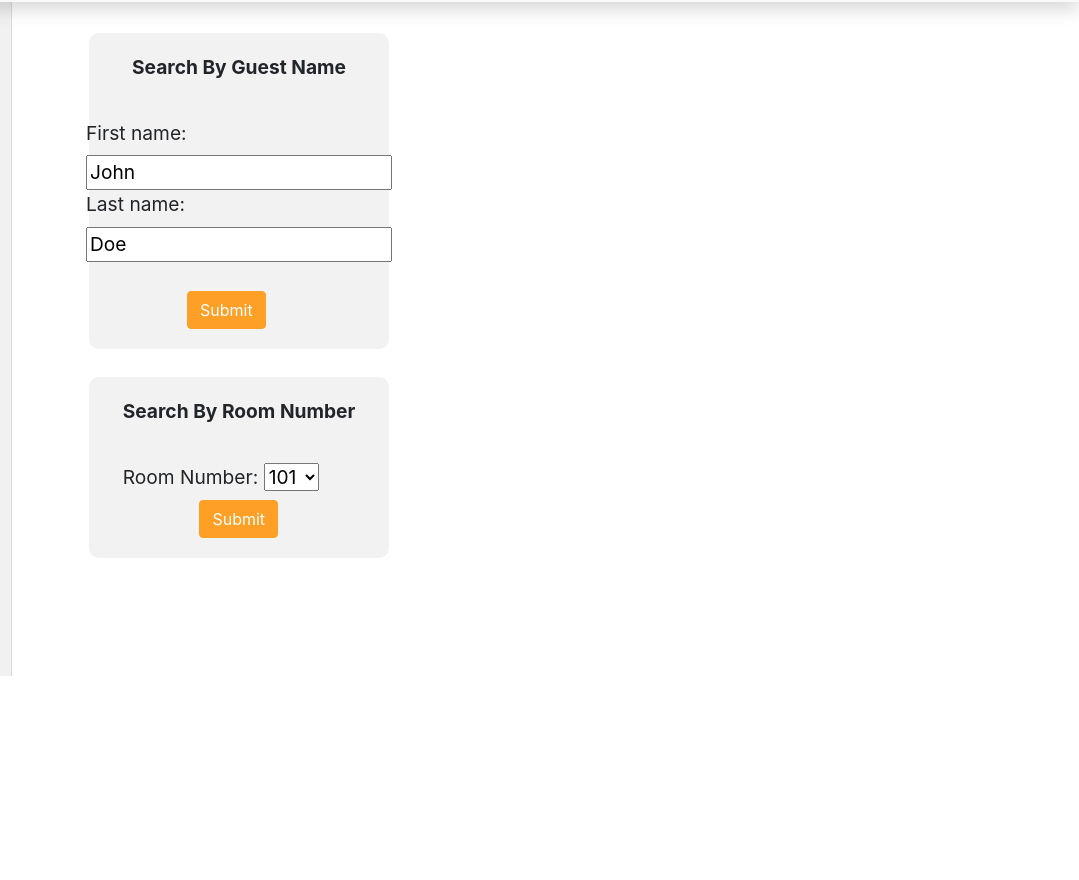
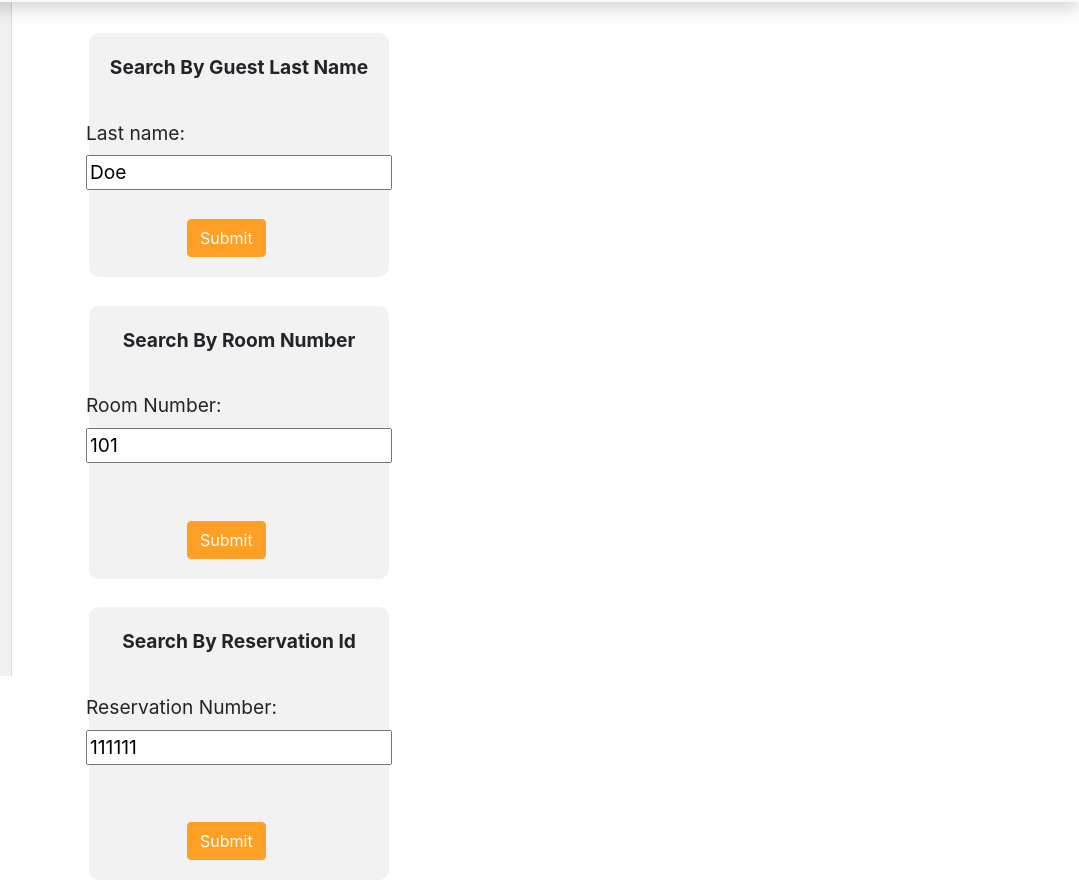
Before and after one commit to loganhersh/Group3-Inc, a website: page HMS/pages/management/lookup.html in a window 1280 px wide. Shown: the part 124-1004 px from the top of the page, 201-1280 px from the left. Before the commit the page ends 800 px from the top, so only its background shows below. Drawn offline with nearby package versions, Linux system fonts and the light colour scheme.

Commit message:
Adding lookup functionality

```diff
--- a/HMS/js/lookup.js
+++ b/HMS/js/lookup.js
@@ -1,14 +1,32 @@
 function searchByGuest(){
-    console.log("SEARCHING BY GUEST");
-    var searchedFName = document.getElementById("fname").value;
-    var searchedLName = document.getElementById("lname").value;
-    console.log("Searched FName is: ", searchedFName, ", and searched LName is: ", searchedLName);
-    // NEED TO LOOK UP RESERVATIONS BY FIRST AND LAST NAME
+    // Get the value of the of the last name text box
+    var searchedName = document.getElementById("lname").value;
+
+    // Concatinating the string
+    var searchURL = baseApiUrl + "/reservation/name/" + searchedName;
+
+    // Performing http request
+    sendGetWithCreds(searchURL);
 }
 
 function searchByRoom(){
-    console.log("SEARCHING BY ROOM");
+    // Get the value of the room number selected in the dropdown
     var searchedRoom = document.getElementById("rooms").value;
-    console.log("Searched Rooms is: ", searchedRoom);
-    // NEED TO LOOK UP RESERVATIONS BY ROOM NUMBER
+
+    // Concatinating the string
+    var searchURL = baseApiUrl + "/reservation/room/" + searchedRoom;
+
+    // Performing http request
+    sendGetWithCreds(searchURL);
 }
+
+function searchById(){
+    // Get the value of the room number selected in the dropdown
+    var searchedId = document.getElementById("idNumber").value;
+
+    // Concatinating the string
+    var searchURL = baseApiUrl + "/reservation/id/" + searchedId;
+
+    // Performing http request
+    sendGetWithCreds(searchURL);
+}
--- a/HMS/pages/management/lookup.html
+++ b/HMS/pages/management/lookup.html
@@ -94,9 +94,7 @@
     <div class="container">
         <div class="row" id="nameSearch">
             <form>
-                <label class="searchHeader">Search By Guest Name</label><br>
-                <label for="fname">First name:</label><br>
-                <input type="text" id="fname" name="fname" value="John"><br>
+                <label class="searchHeader">Search By Guest Last Name</label><br>
                 <label for="lname">Last name:</label><br>
                 <input type="text" id="lname" name="lname" value="Doe"><br><br>
                 <input  onclick="searchByGuest()" id="searchNameButton" class="btn btn-primary" data-toggle="modal" data-target="#nameModalCenter" type="button" value="Submit">
@@ -107,38 +105,22 @@
             <form>
                 <label class="searchHeader" for="rooms">Search By Room Number</label><br>
                 <label for="rooms">Room Number: </label>
-                <select id="rooms" name="rooms">
-                    <option value="101">101</option>
-                    <option value="102">102</option>
-                    <option value="103">103</option>
-                    <option value="104">104</option>
-                    <option value="105">105</option>
-                    <option value="106">106</option>
-                    <option value="107">107</option>
-                    <option value="108">108</option>
-                    <option value="109">109</option>
-                    <option value="110">110</option>
-                    <option value="111">111</option>
-                    <option value="112">112</option>
-                    <option value="113">113</option>
-                    <option value="114">114</option>
-                    <option value="115">115</option>
-                    <option value="116">116</option>
-                    <option value="117">117</option>
-                    <option value="118">118</option>
-                    <option value="119">119</option>
-                    <option value="120">120</option>
-                    <option value="121">121</option>
-                    <option value="122">122</option>
-                    <option value="123">123</option>
-                    <option value="124">124</option>
-                    <option value="125">125</option>
-                </select>
+                <input type="text" id="rooms" name="rooms" value="101"><br><br>
                 <br>
                 <input onclick="searchByRoom()" id="searchRoomButton" class="btn btn-primary" data-toggle="modal" data-target="#roomModalCenter" type="button" value="Submit">
             </form>
         </div>
-        <!-- Modal -->
+        <br>
+        <div class="row" id="idSearch">
+            <form>
+                <label class="searchHeader" for="idNumber">Search By Reservation Id</label><br>
+                <label for="idNumber">Reservation Number: </label>
+                <input type="text" id="idNumber" name="idNumber" value="111111"><br><br>
+                <br>
+                <input onclick="searchById()" id="searchIdButton" class="btn btn-primary" data-toggle="modal" data-target="#idModalCenter" type="button" value="Submit">
+            </form>
+        </div>
+        <!-- Name Modal -->
         <div class="modal fade" id="nameModalCenter" tabindex="-1" role="dialog" aria-labelledby="exampleModalCenterTitle" aria-hidden="true">
             <div class="modal-dialog modal-dialog-centered" role="document">
                 <div class="modal-content">
@@ -157,7 +139,7 @@
                 </div>
             </div>
         </div>
-       <!-- Modal -->
+       <!-- Room Modal -->
         <div class="modal fade" id="roomModalCenter" tabindex="-1" role="dialog" aria-labelledby="exampleModalCenterTitle" aria-hidden="true">
             <div class="modal-dialog modal-dialog-centered" role="document">
                 <div class="modal-content">
@@ -176,6 +158,25 @@
                 </div>
             </div>
         </div>
+        <!-- Id Modal -->
+        <div class="modal fade" id="idModalCenter" tabindex="-1" role="dialog" aria-labelledby="exampleModalCenterTitle" aria-hidden="true">
+            <div class="modal-dialog modal-dialog-centered" role="document">
+                <div class="modal-content">
+                    <div class="modal-header">
+                        <h5 class="modal-title" id="exampleModalLongTitle">Search By Reservation Number Results</h5>
+                        <button type="button" class="close" data-dismiss="modal" aria-label="Close">
+                            <span aria-hidden="true">&times;</span>
+                        </button>
+                        </div>
+                        <div class="modal-body" id="room-modal-body">
+                        ID
+                        </div>
+                        <div class="modal-footer">
+                        <button type="button" class="btn btn-secondary" data-dismiss="modal">Close</button>
+                    </div>
+                </div>
+            </div>
+        </div>
 
     </div>
 </section>
--- a/HMS/styles/lookup.style.css
+++ b/HMS/styles/lookup.style.css
@@ -107,6 +107,12 @@ body {
     margin-left: 33%;
 }
 
+#searchIdButton {
+    background-color: #fe9f26;
+    border-color: #fe9f26;
+    margin-left: 33%;
+}
+
 .searchHeader {
     font-weight: bold;
     text-align: center;
```
Also changed, not shown: HMS/js/http-utils.js (line endings or trailing spaces).
